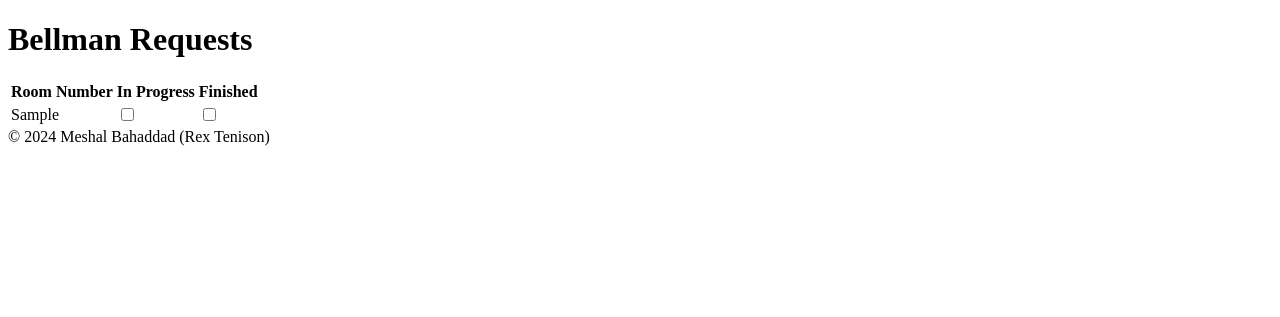
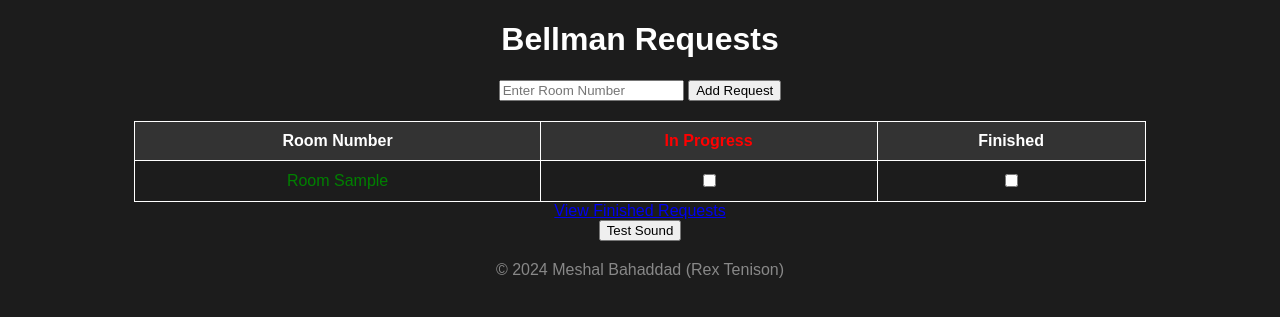
Before and after one commit to pogrammerex/bellman-request-system, a Flask app: page / in a window 1280 px wide. Shown: the top 317 px of the page. Run offline with Flask 3, Linux system fonts and the light colour scheme; tables that the repository leaves empty hold one stand-in row (values such as "Sample post"); some libraries are stand-ins or nearby versions.

Commit message:
Fixing Issues

```diff
--- a/templates/index.html
+++ b/templates/index.html
@@ -4,53 +4,106 @@
     <meta charset="UTF-8">
     <meta name="viewport" content="width=device-width, initial-scale=1.0">
     <title>Bellman Request System</title>
-    <script src="https://cdn.socket.io/4.0.0/socket.io.min.js"></script> <!-- Include SocketIO library -->
+    <script src="https://cdn.socket.io/4.0.0/socket.io.min.js"></script> <!-- Keep only one SocketIO script -->
     <style>
-        /* Your styling here */
+        body {
+            background-color: #1c1c1c;
+            color: #ffffff;
+            font-family: Arial, sans-serif;
+            text-align: center;
+        }
+        .container {
+            width: 80%;
+            margin: 0 auto;
+            text-align: center;
+        }
+        table {
+            width: 100%;
+            margin-top: 20px;
+            border-collapse: collapse;
+        }
+        th, td {
+            border: 1px solid #ffffff;
+            padding: 10px;
+            text-align: center;
+        }
+        th {
+            background-color: #333333;
+        }
+        .pending {
+            color: green;
+        }
+        .in-progress {
+            color: orange;
+        }
+        .finished {
+            color: red;
+        }
+        .center {
+            margin: 0 auto;
+        }
+        .copyright {
+            margin-top: 20px;
+            color: #888888;
+        }
+        /* Style the "In Progress" column header in red */
+        .progress-header {
+            color: red;
+        }
     </style>
 </head>
 <body>
     <h1>Bellman Requests</h1>
+    <div class="container">
+        <form action="/add" method="POST">
+            <input type="text" name="room_number" placeholder="Enter Room Number" required>
+            <button type="submit">Add Request</button>
+        </form>
 
-    <!-- The table where requests will be added dynamically -->
-    <table id="requests-table">
-        <thead>
+        <table>
             <tr>
                 <th>Room Number</th>
-                <th>In Progress</th>
+                <th class="progress-header">In Progress</th>
                 <th>Finished</th>
             </tr>
-        </thead>
-        <tbody>
             {% for req in requests %}
-            <tr id="row-{{ req.id }}">
-                <td>{{ req.room }}</td>
+            <tr>
+                <td class="{% if req.status == 'Pending' %}pending{% elif req.status == 'In Progress' %}in-progress{% else %}finished{% endif %}">
+                    Room {{ req.room }}
+                </td>
                 <td>
                     <form action="/update/{{ req.id }}/in-progress" method="POST">
+                        <input type="hidden" name="status" value="in-progress">
                         <input type="checkbox" onclick="this.form.submit()" {% if req.status == 'In Progress' %}checked{% endif %}>
                     </form>
                 </td>
                 <td>
                     <form action="/finish/{{ req.id }}" method="POST">
+                        <input type="hidden" name="status" value="finished">
                         <input type="checkbox" onclick="this.form.submit()" {% if req.status == 'Finished' %}checked{% endif %}>
                     </form>
                 </td>
             </tr>
+            {% else %}
+            <tr>
+                <td colspan="3">No requests at the moment.</td>
+            </tr>
             {% endfor %}
-        </tbody>
         </table>
+        <a href="/finished">View Finished Requests</a>
+    </div>
 
-    <!-- Notification Sound -->
-    <audio id="notification-sound" src="{{ url_for('static', filename='notification.wav') }}" preload="auto"></audio>
+    <audio id="notification-sound" src="{{ url_for('static', filename='notification.wav') }}" preload="auto"Autoplay co></audio>
 
     <script type="text/javascript">
-        var socket = io();  // Connect to SocketIO
+        var socket = io();
 
         // Function to play the notification sound
         function playNotificationSound() {
             var audio = document.getElementById('notification-sound');
         if (audio) {
-                audio.currentTime = 0;  // Reset the audio to start from the beginning
+            audio.muted = false;
+            console.log("Playing sound for new request...");
             audio.play().catch(function(error) {
                 console.log("Audio playback failed:", error);
             });
@@ -59,40 +112,30 @@
         }
         }
 
-        // Function to dynamically add a row to the table for a new request
-        function addRequestToTable(room_number) {
-            var tbody = document.querySelector('#requests-table tbody');
-            var newRow = document.createElement('tr');
-
-            newRow.innerHTML = `
-                <td>Room ${room_number}</td>
-                <td>
-                    <form action="/update/in-progress" method="POST">
-                        <input type="checkbox" onclick="this.form.submit()">
-                    </form>
-                </td>
-                <td>
-                    <form action="/finish" method="POST">
-                        <input type="checkbox" onclick="this.form.submit()">
-                    </form>
-                </td>
-            `;
-
-            tbody.appendChild(newRow);
-        }
-
         // Listen for updates from the server
         socket.on('update_requests', function(data) {
-            console.log("New request for room:", data.room_number);
 
-            // Play the notification sound
+            // Play sound when a new request is received
             playNotificationSound();
 
-            // Dynamically add the new request to the table without reloading
-            addRequestToTable(data.room_number);
+            setTimeout(function() {
+            location.reload();  // Reload the page after 2 seconds
+        }, 2000);  // 2000 milliseconds = 2 seconds
+    });
+    // Enable sound playback after any user interaction
+    document.addEventListener('click', function() {
+        var audio = document.getElementById('notification-sound');
+        if (audio) {
+            audio.play().then(() => {
+                console.log("Autoplay enabled by user interaction");
+                }).catch(error => {
+                console.log("Autoplay not allowed without user interaction");
+            });
+        }
     });
     </script>
 
+    <button onclick="playNotificationSound()">Test Sound</button>
     <!-- Copyright Notice -->
     <div class="copyright">
         &copy; 2024 Meshal Bahaddad (Rex Tenison)
```
Lines whose indentation alone changed are shown as unchanged.
